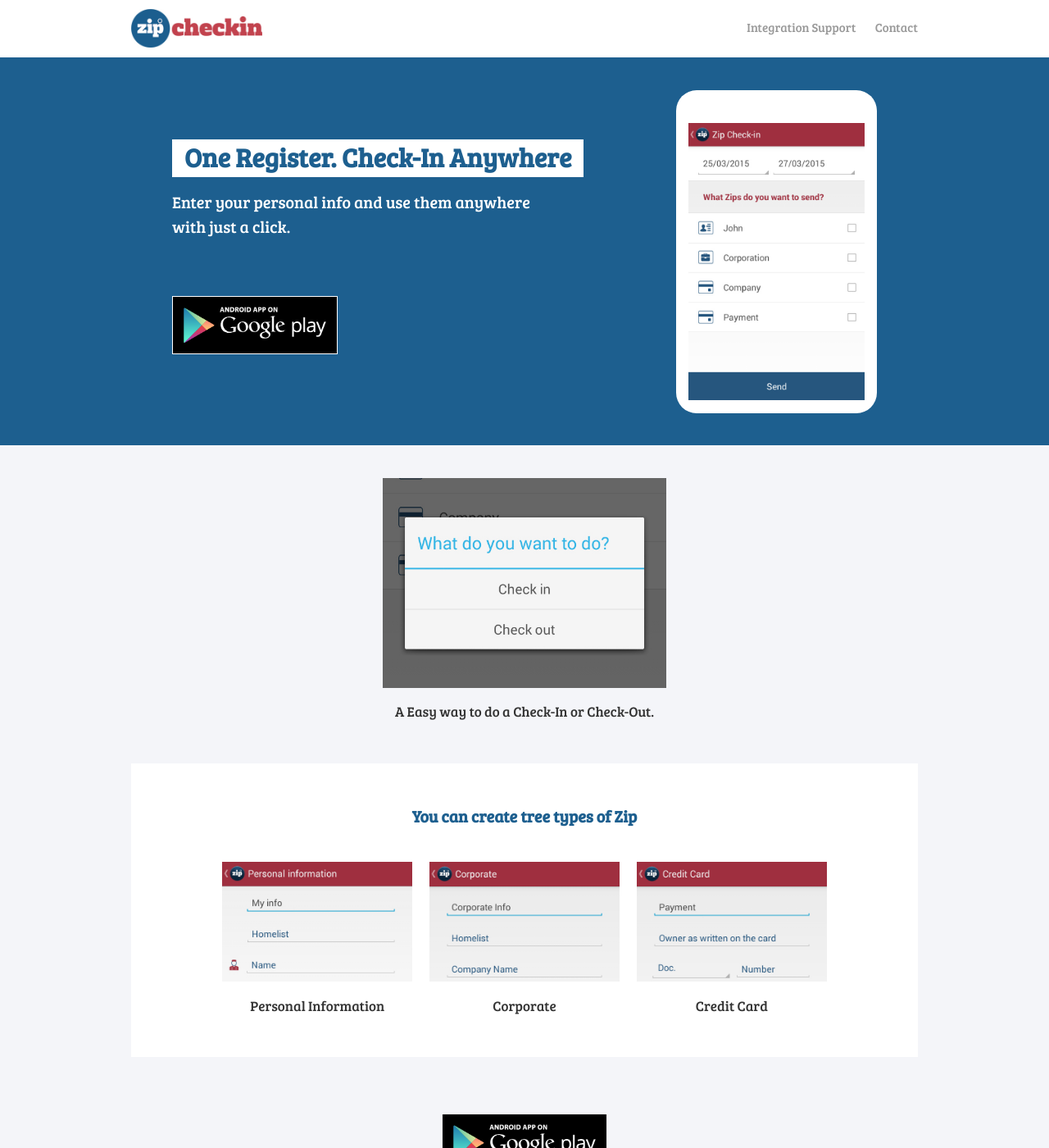
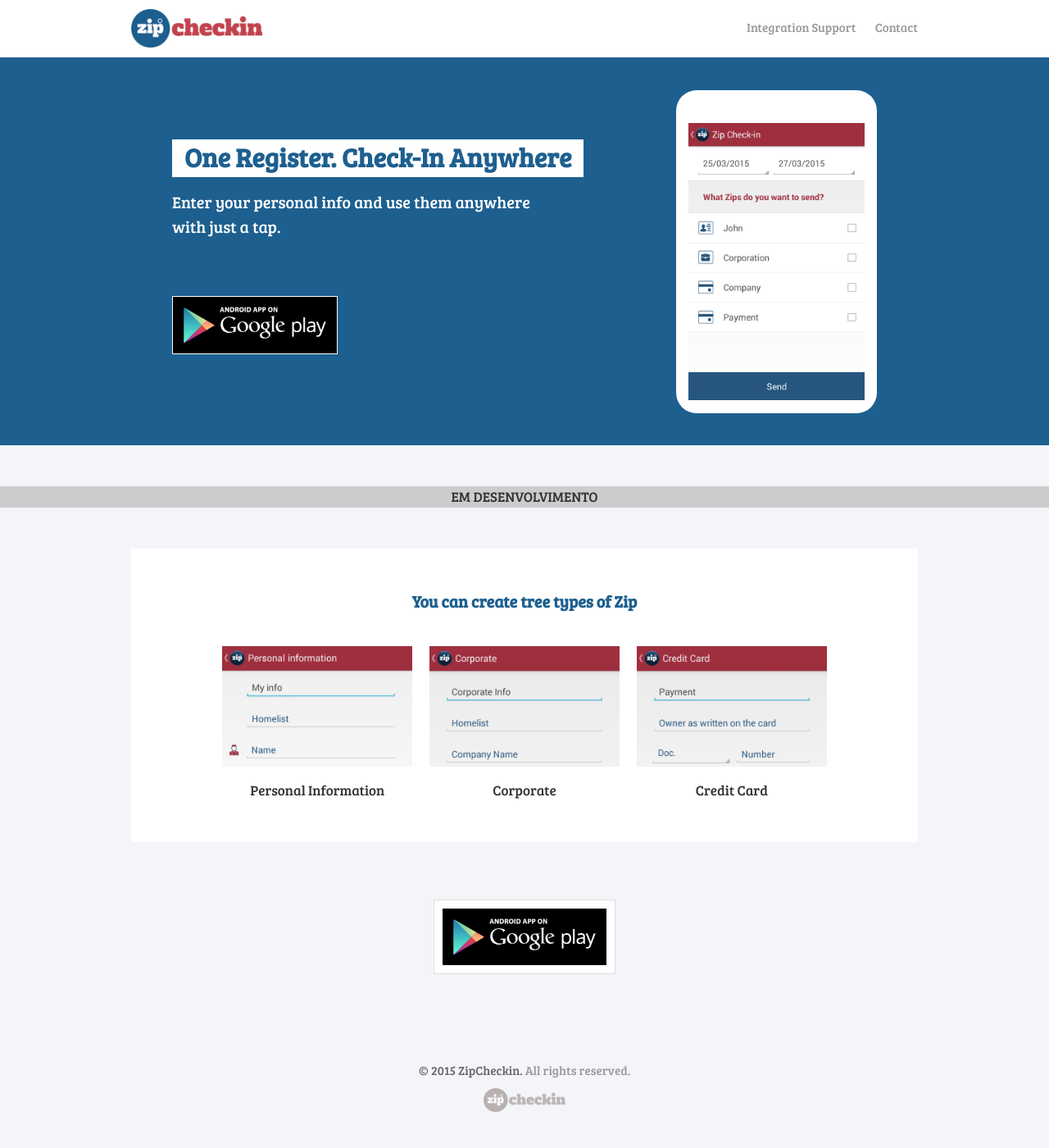
Before and after one commit to zipcheckin/zipcheckin.github.io, a Jekyll site: the page built from index.html, in a window 1280 px wide and 1400 px high. Shown: the whole window at 82% size. Built offline with Jekyll 4.4.1, drawn with Linux system fonts in a browser that asks for light colours; nearby versions of some CDN libraries.

Commit message:
General improvs

```diff
--- a/_includes/footer.html
+++ b/_includes/footer.html
@@ -1,7 +1,10 @@
 <footer class="site-footer">
   <div class="wrapper">
 
-    <strong>© 2015 ZipCheckin.</strong> All rights reserved.
+    <div>
+      <strong>© 2015 ZipCheckin.</strong> All rights reserved.
+    </div>
+    <img src="/images/logo-ft.png">
 
   </div>
 </footer>
--- a/_sass/_layout.scss
+++ b/_sass/_layout.scss
@@ -124,6 +124,18 @@ header.default {
   }
 }
 
+
+// Features
+
+.features {
+  text-align: center;
+  background: #ccc;
+  margin-top: 50px;
+}
+
+
+// Types
+
 .types-of-zip {
   text-align: center;
   background: $white;
@@ -131,17 +143,25 @@ header.default {
   padding: 50px;
 }
 
+
+// Play button
+
 .play {
   text-align: center;
 
   a img {
     width: 200px;
     margin-top: 70px;
+    padding: 10px;
+    background: $white;
+    border: 1px solid #ddd;
+
+    &:hover {
+      opacity: .9;
+    }
   }
 
 }
-
-
 
 
 // Footer
@@ -156,4 +176,9 @@ footer {
     font-weight: normal;
     color: $grey2;
   }
+
+  img {
+    width: 100px;
+    margin-top: 10px;
+  }
 }
--- a/index.html
+++ b/index.html
@@ -9,7 +9,7 @@ layout: default
 
       <div class="infos">
         <h1>One Register. Check-In Anywhere</h1>
-        <h2>Enter your personal info and use them anywhere<br> with just a click.</h2>
+        <h2>Enter your personal info and use them anywhere<br> with just a tap.</h2>
         <a href="#">
           <img src="/images/play.png">
         </a>
@@ -22,12 +22,12 @@ layout: default
     </div>
   </section> <!-- /banner -->
 
-  <ul class="screen-gallery">
-    <li>
-      <img src="images/screens/screen-05.jpg">
-      <p>A Easy way to do a Check-In or Check-Out.</p>
-    </li>
-  </ul>
+
+  <section class="features">
+
+    EM DESENVOLVIMENTO
+
+  </section>
 
   <div class="wrapper">
     <section class="types-of-zip">
```
Also changed, not shown: images/logo-ft.png (added).
